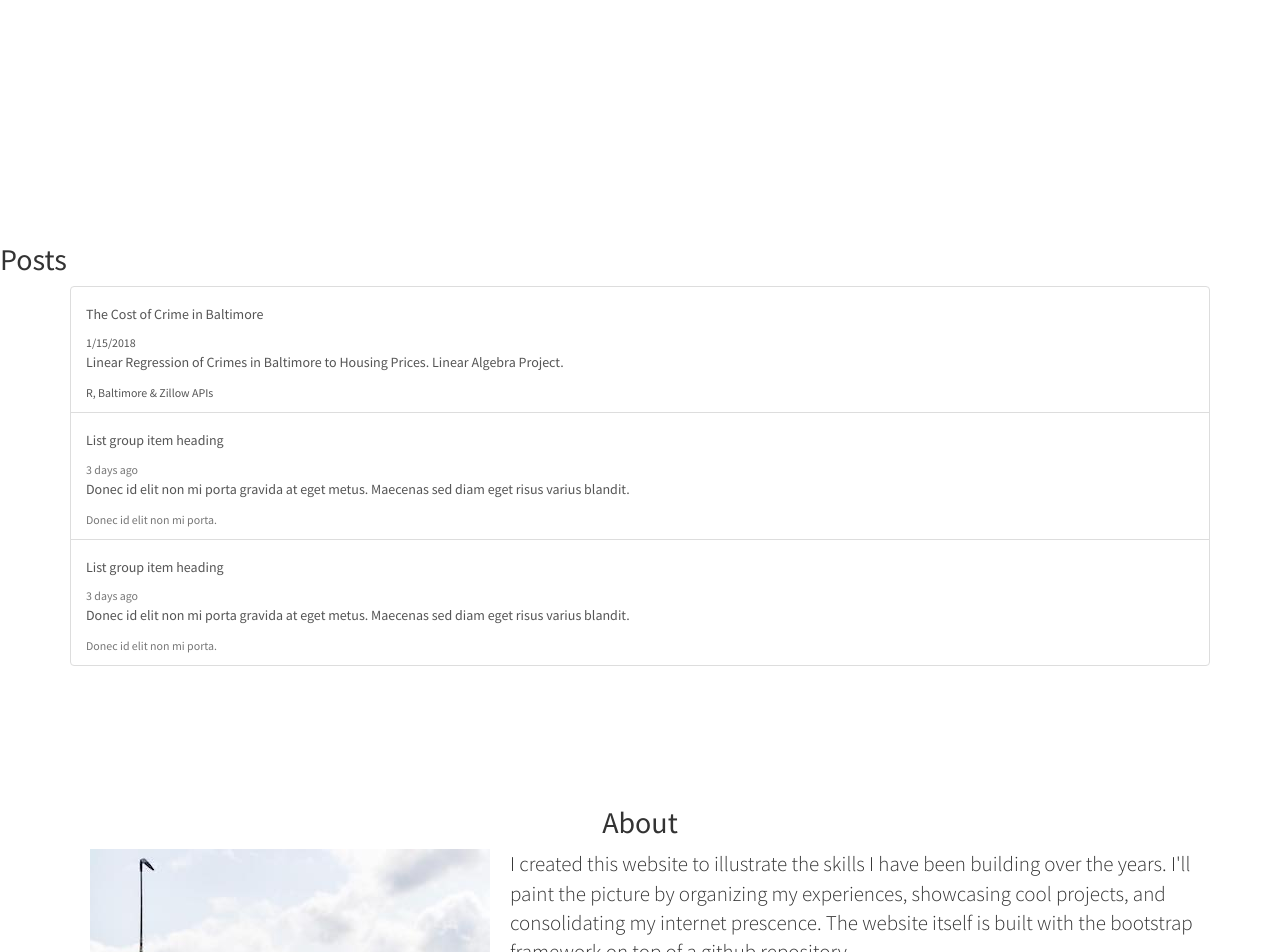
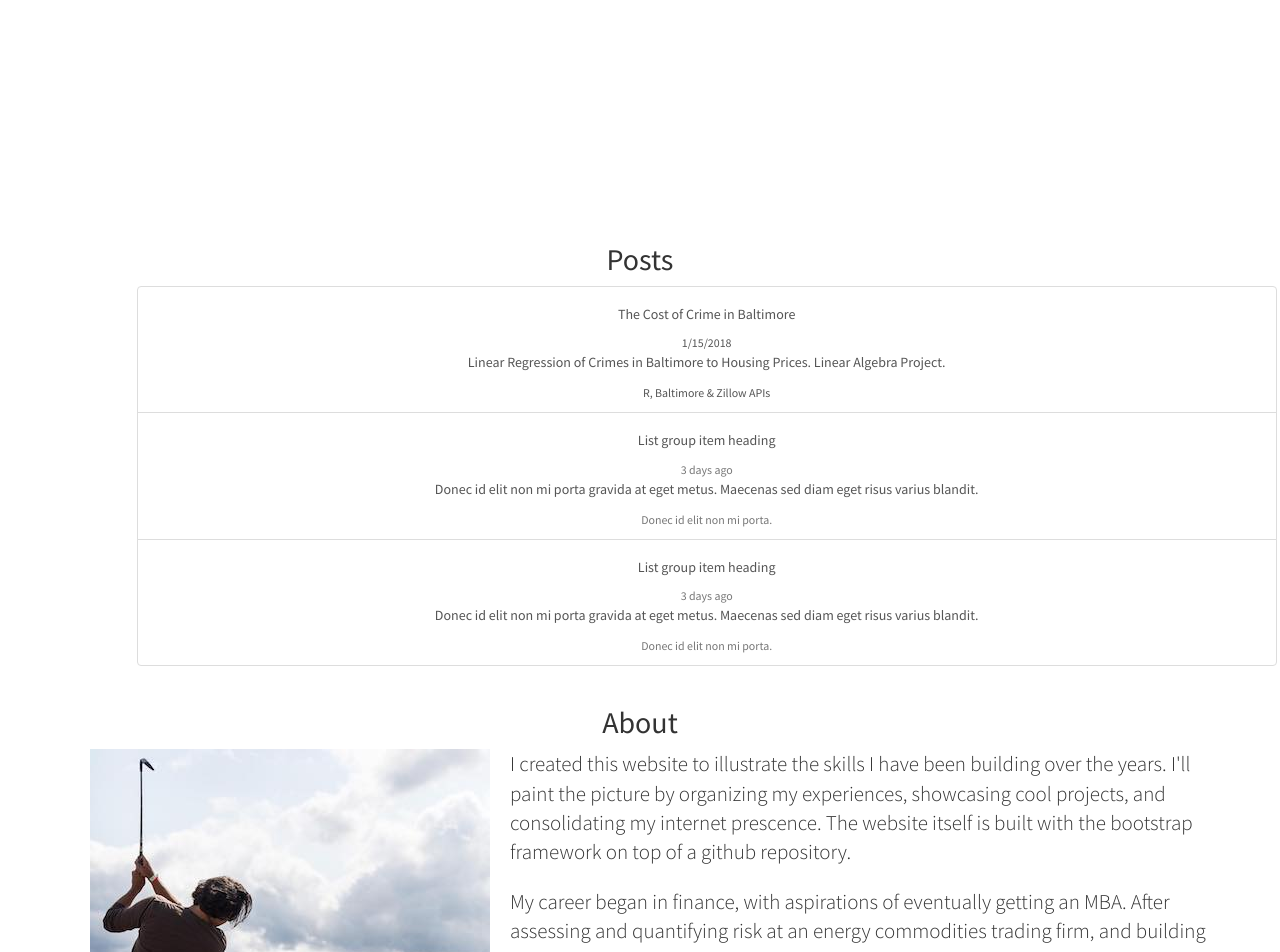
Before and after one commit to healyt22/healyt22.github.io, a Jekyll site: the page built from index.html, in a window 1280 px wide. Shown: the part 927-1879 px from the top of the page. Built offline with Jekyll 4.4.1, drawn with Linux system fonts in a browser that asks for light colours.

Commit message:
working on posts

```diff
--- a/_includes/posts.html
+++ b/_includes/posts.html
@@ -1,6 +1,7 @@
 <section id="portfolio" class="portfolio">
-    <h2>Posts</h2>
-    <div class="container">
+  <div class="col-lg-10 col-lg-offset-1 text-center">
+  <h2>Posts</h2>
+  <div class="container">
         <div class="list-group">
       <a href="../portfolio/crime.html" class="list-group-item list-group-item-action flex-column align-items-start">
         <div class="d-flex w-100 justify-content-between">
@@ -30,4 +31,5 @@
     <!-- /.row -->
   </div>
   <!-- /.container -->
+</div>
 </section>
```
